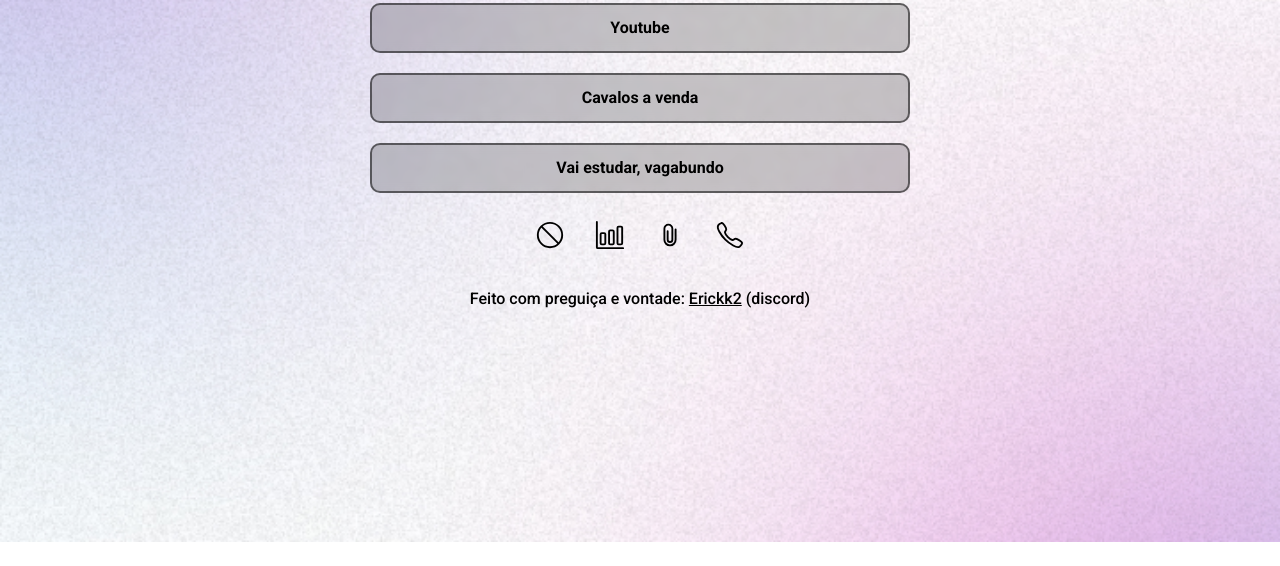
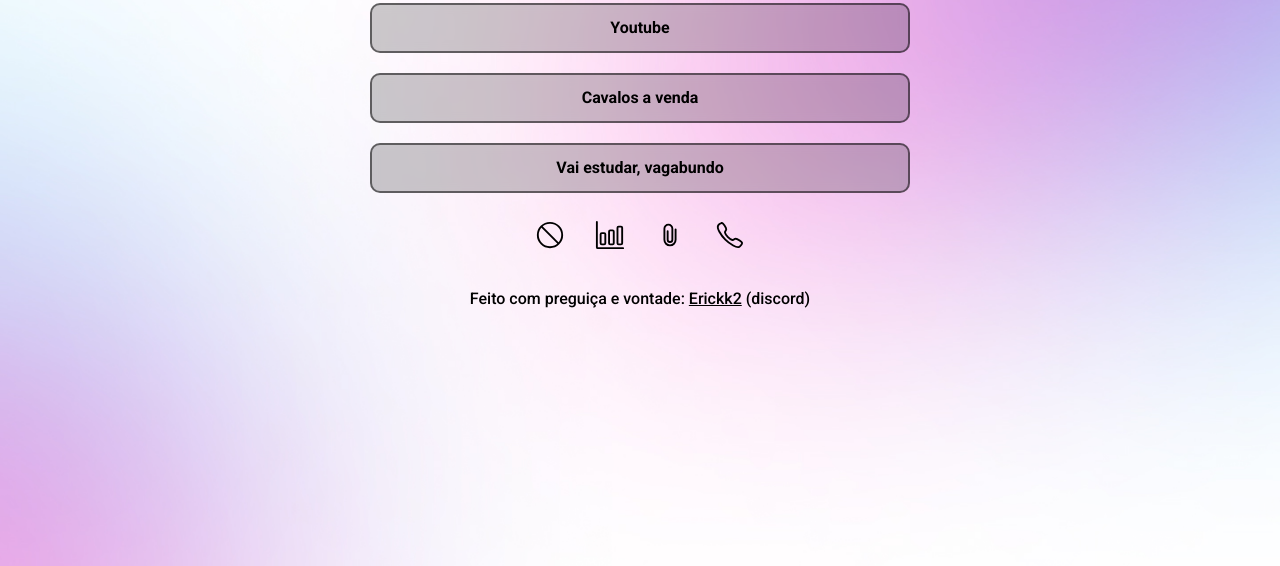
Before and after one commit to Erickk2GH/nprojeto, a plain HTML site: page index.html in a window 1280 px wide. Shown: the part 258-824 px from the top of the page. Before the commit the page ends 800 px from the top, so only its background shows below. Drawn offline with nearby package versions, Linux system fonts and the light colour scheme.

Commit message:
mudando background através do media queries

```diff
--- a/style.css
+++ b/style.css
@@ -19,6 +19,7 @@ body {
   margin: 24px auto 0px auto;
   max-width: 588px;
   padding: 0 24px;
+  height: 100%;
 }
 
 /*criação do modo light do site*/
@@ -34,6 +35,7 @@ body {
 
 body{
   background:var(--bg-url) top center/cover no-repeat;
+   height: 100vh;
 }
 
 .light{
@@ -44,6 +46,7 @@ body{
    --surface-color-hover: rgba(255, 255, 255, 0.02);
    --social-link-hover: rgba(0, 0, 0, 0.3);
    --switch-bg-url: url(./assets/sun.svg);
+
 }
 
 #profile{
@@ -190,3 +193,13 @@ footer{
   left: initial;
   border: 1px solid black;
 }
+
+@media (min-width: 700px) {
+ :root {
+   --bg-url: url(./assets/bg-desktop.jpg);
+ }
+
+ .light {
+    --bg-url: url(./assets/bg-desktop-light.jpg);
+ }
+}
```
